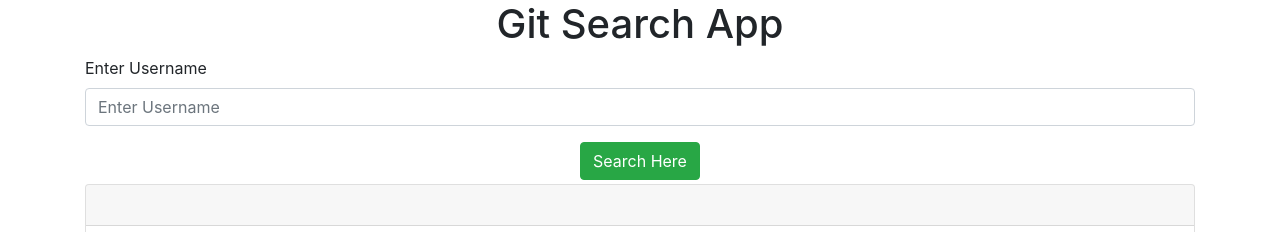
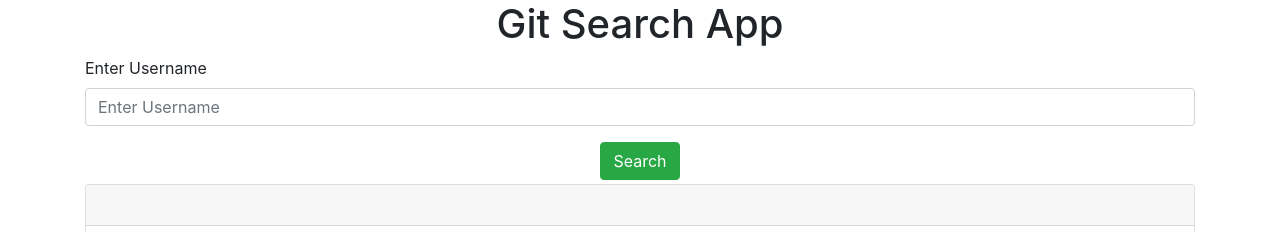
Before and after one commit to kiptoo-097/Git-search, an Angular app: page / in a window 1280 px wide. Shown: the top 232 px of the page. Built offline with nearby package versions, Linux system fonts and the light colour scheme; no server answers.

Commit message:
modified search button

```diff
--- a/src/app/git-hub/git-hub.component.html
+++ b/src/app/git-hub/git-hub.component.html
@@ -11,7 +11,7 @@
                 </div>
                 <div class="text-center">
                     <button class="btn btn-success" value="submit" type="submit" (click)="search()">
-                        Search Here
+                        Search
                     </button>
                 </div>
             </form>
```
